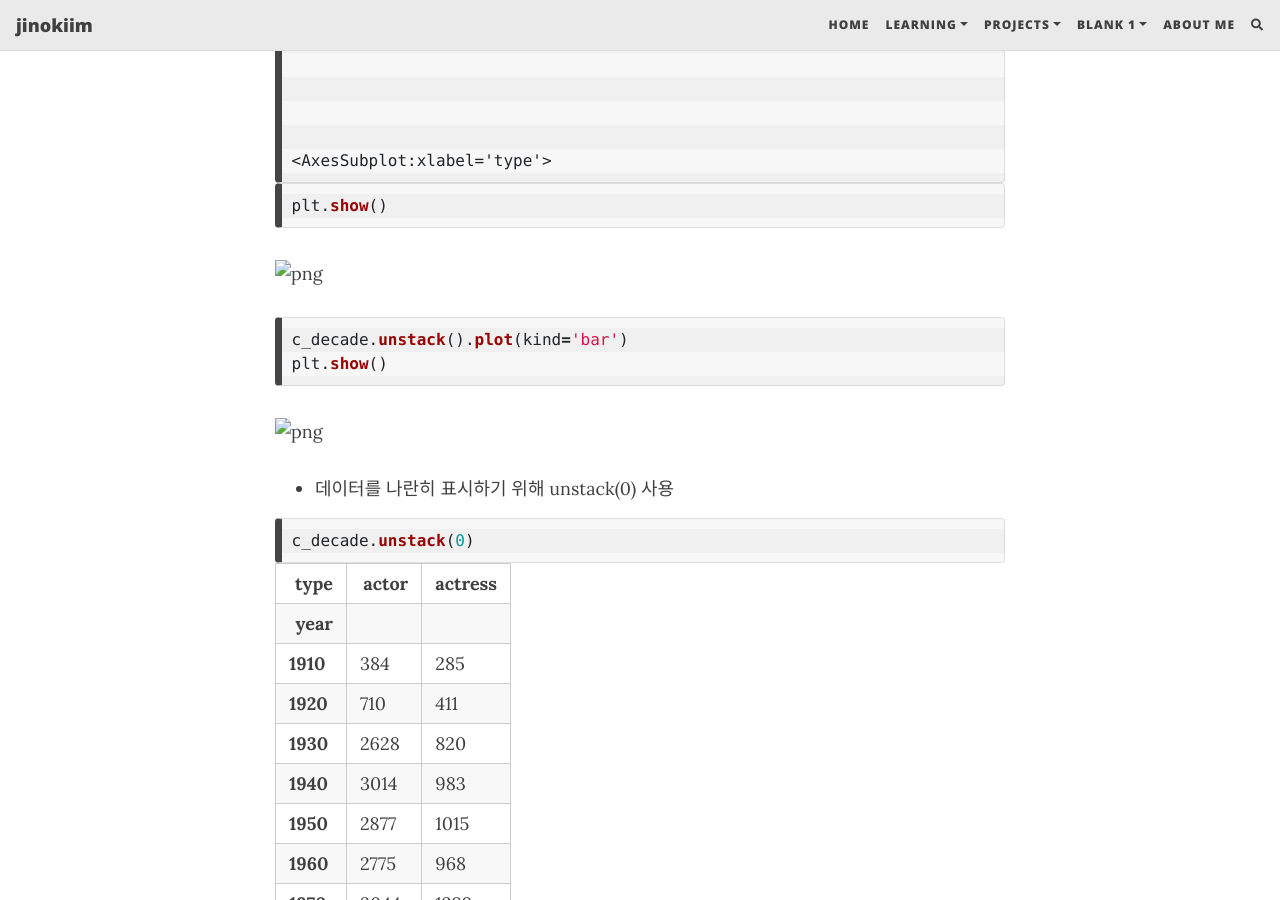
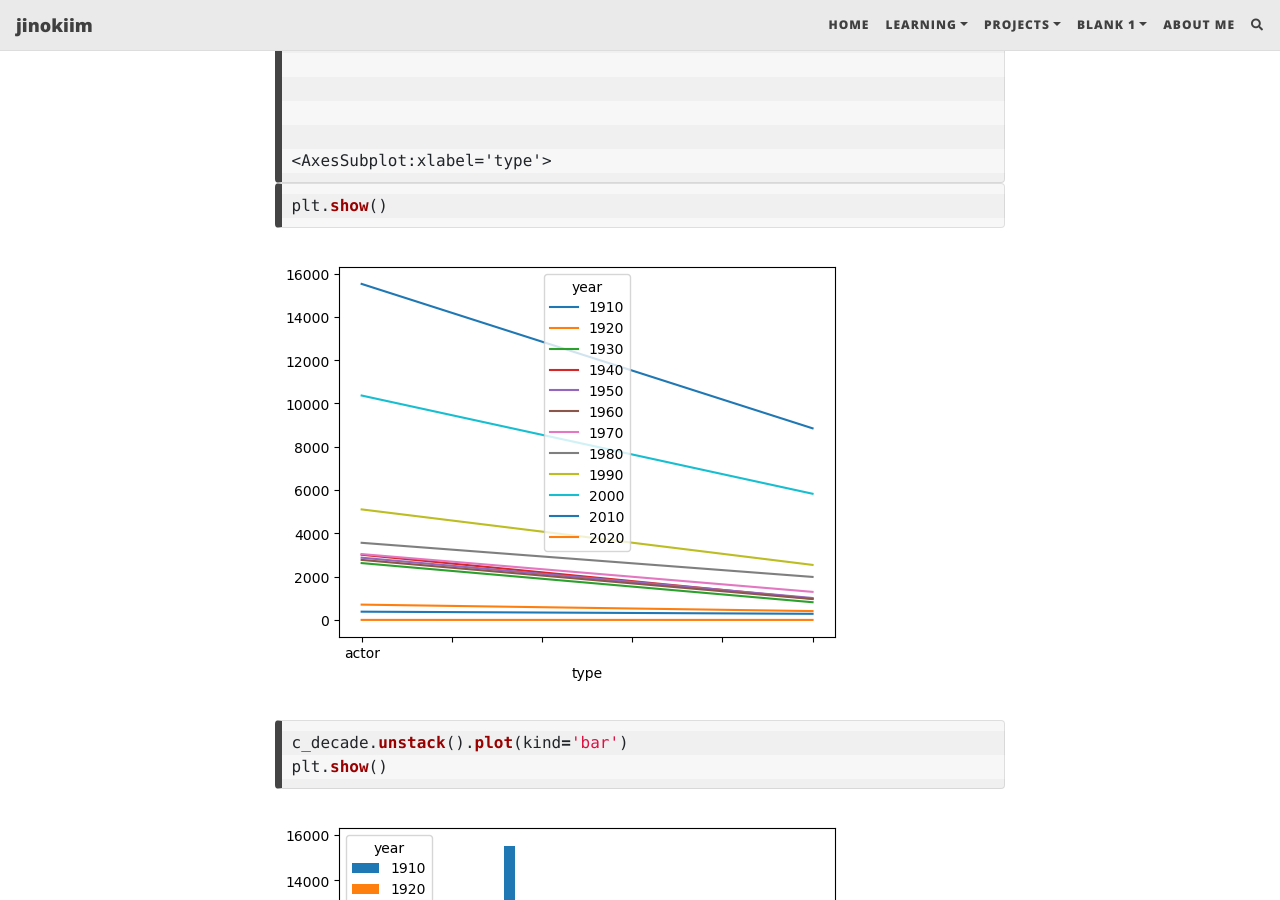
Before and after one commit to jinokiim/jinokiim.github.io, a Jekyll site: the page built from post_python/_posts/2021-09-22-Pandas day2.md, in a window 1280 px wide and 900 px high, scrolled down 2718 px. Built offline with Jekyll 4.4.1, drawn with Linux system fonts in a browser that asks for light colours; nearby versions of some CDN libraries; comment, search, counter and statistics services are not loaded.

Commit message:
Update 2021-09-22-Pandas day2.md

```diff
--- a/post_python/_posts/2021-09-22-Pandas day2.md
+++ b/post_python/_posts/2021-09-22-Pandas day2.md
@@ -295,7 +295,7 @@ plt.show()
 
 
 
-![png](/assets/img/python/pandasday2-output_11_0.png)
+![png](/assets/img/python/pandas/pandasday2-output_11_0.png)
 
 
 
@@ -307,7 +307,7 @@ plt.show()
 
 
 
-![png](/assets/img/python/pandasday2-output_12_0.png)
+![png](/assets/img/python/pandas/pandasday2-output_12_0.png)
 
 
 
@@ -423,7 +423,7 @@ plt.show()
 
 
 
-![png](/assets/img/python/pandasday2-output_15_0.png)
+![png](/assets/img/python/pandas/pandasday2-output_15_0.png)
 
 
 
@@ -2518,7 +2518,7 @@ plt.show()
 
 
 
-![png](/assets/img/python/pandasday2-output_73_0.png)
+![png](/assets/img/python/pandas/pandasday2-output_73_0.png)
 
 
 
@@ -2549,7 +2549,7 @@ plt.show()
 
 
 
-![png](/assets/img/python/pandasday2-output_76_0.png)
+![png](/assets/img/python/pandas/pandasday2-output_76_0.png)
 
 
 
```
